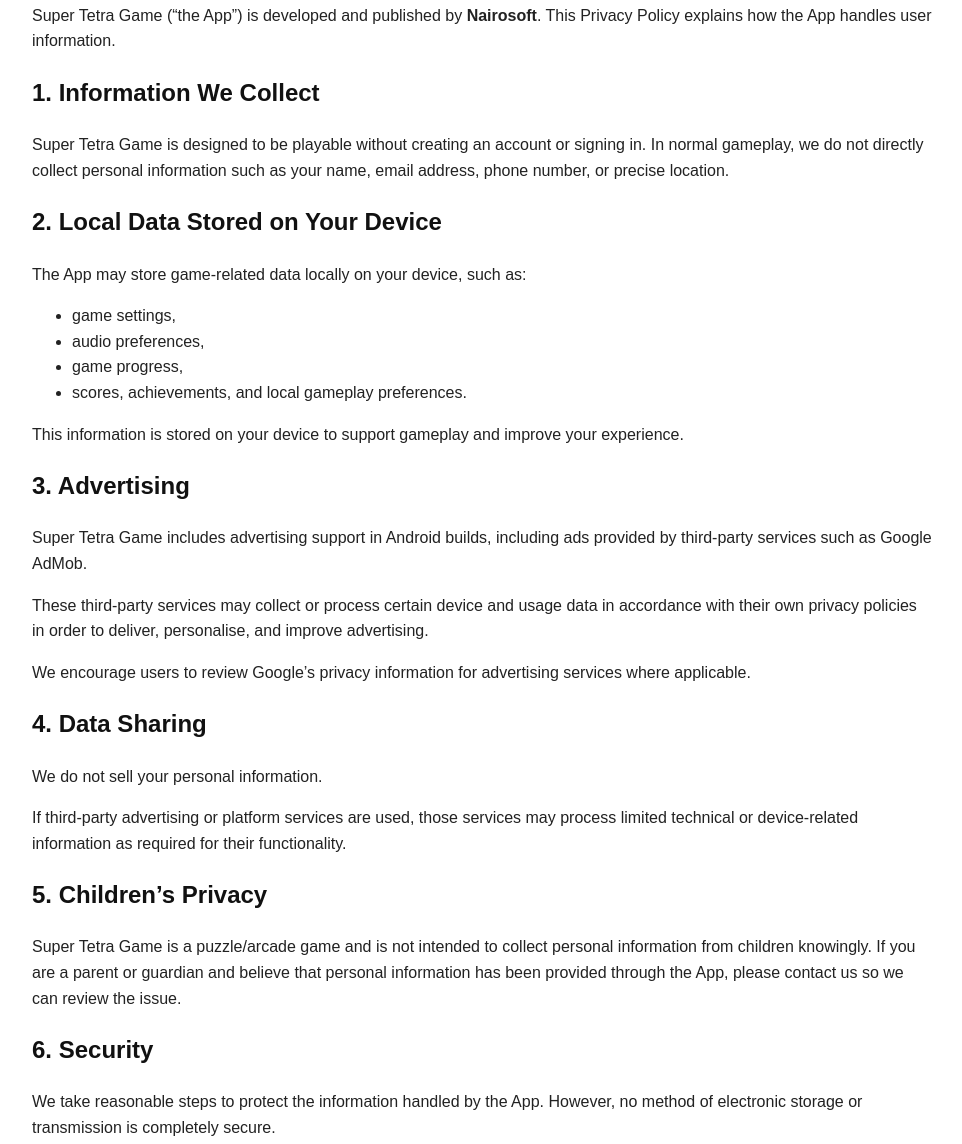
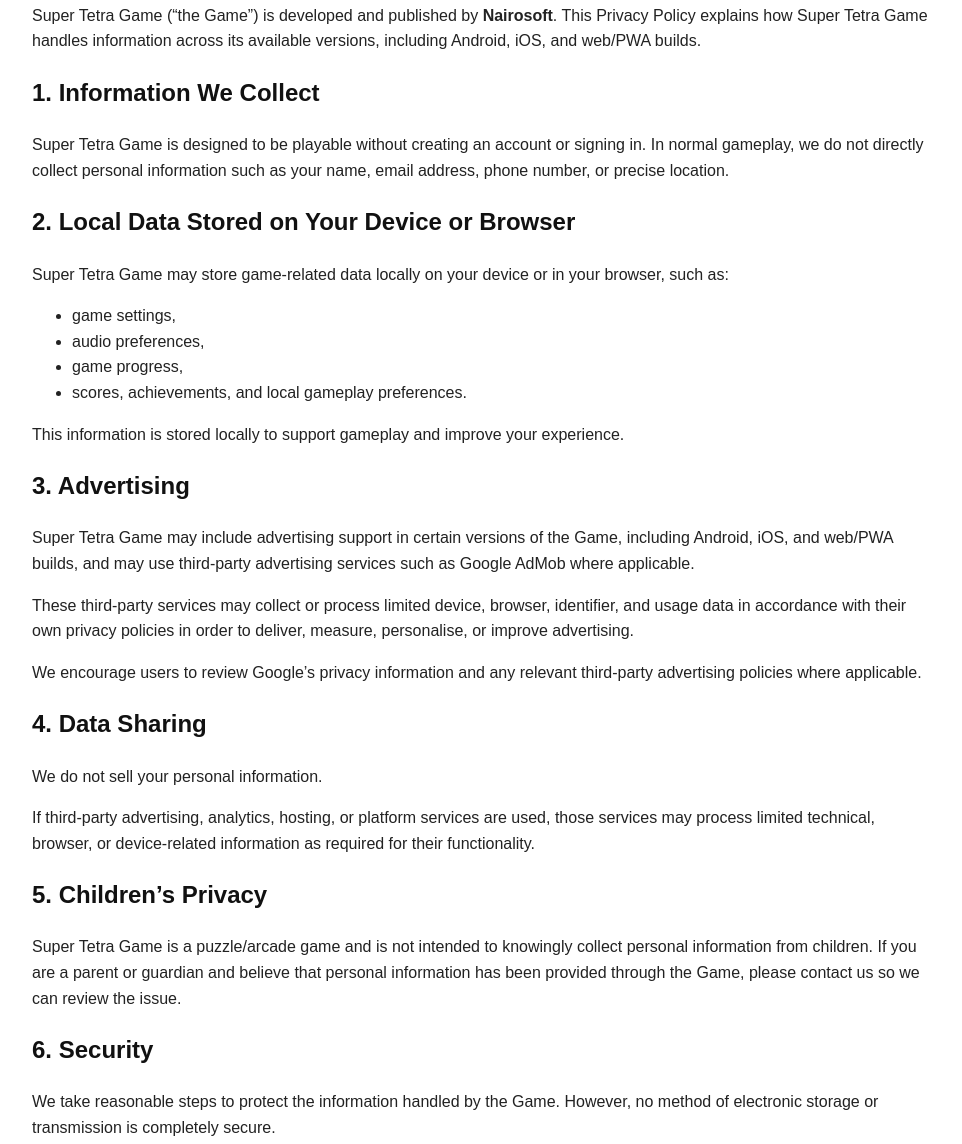
Before and after one commit to allanwenzs/Super-Tetra-Game, a plain HTML site: page index.html in a window 1280 px wide. Shown: the part 160-1304 px from the top of the page, without its empty margins (158-1120 px from the left). Drawn offline with Linux system fonts and the light colour scheme.

Commit message:
Revise Privacy Policy for Super Tetra Game
Updated the Privacy Policy for Super Tetra Game to clarify the handling of user information across different platforms and added details about data storage and advertising.

```diff
--- a/index.html
+++ b/index.html
@@ -38,8 +38,9 @@
   <p class="meta"><strong>Effective date:</strong> 14 March 2026</p>
 
   <p>
-    Super Tetra Game (“the App”) is developed and published by <strong>Nairosoft</strong>.
-    This Privacy Policy explains how the App handles user information.
+    Super Tetra Game (“the Game”) is developed and published by <strong>Nairosoft</strong>.
+    This Privacy Policy explains how Super Tetra Game handles information across its available versions,
+    including Android, iOS, and web/PWA builds.
   </p>
 
   <h2>1. Information We Collect</h2>
@@ -49,9 +50,9 @@
     email address, phone number, or precise location.
   </p>
 
-  <h2>2. Local Data Stored on Your Device</h2>
+  <h2>2. Local Data Stored on Your Device or Browser</h2>
   <p>
-    The App may store game-related data locally on your device, such as:
+    Super Tetra Game may store game-related data locally on your device or in your browser, such as:
   </p>
   <ul>
     <li>game settings,</li>
@@ -60,20 +61,23 @@
     <li>scores, achievements, and local gameplay preferences.</li>
   </ul>
   <p>
-    This information is stored on your device to support gameplay and improve your experience.
+    This information is stored locally to support gameplay and improve your experience.
   </p>
 
   <h2>3. Advertising</h2>
   <p>
-    Super Tetra Game includes advertising support in Android builds, including ads provided by
-    third-party services such as Google AdMob.
+    Super Tetra Game may include advertising support in certain versions of the Game,
+    including Android, iOS, and web/PWA builds, and may use third-party advertising services
+    such as Google AdMob where applicable.
   </p>
   <p>
-    These third-party services may collect or process certain device and usage data in accordance
-    with their own privacy policies in order to deliver, personalise, and improve advertising.
+    These third-party services may collect or process limited device, browser, identifier,
+    and usage data in accordance with their own privacy policies in order to deliver,
+    measure, personalise, or improve advertising.
   </p>
   <p>
-    We encourage users to review Google’s privacy information for advertising services where applicable.
+    We encourage users to review Google’s privacy information and any relevant third-party
+    advertising policies where applicable.
   </p>
 
   <h2>4. Data Sharing</h2>
@@ -81,34 +85,36 @@
     We do not sell your personal information.
   </p>
   <p>
-    If third-party advertising or platform services are used, those services may process limited
-    technical or device-related information as required for their functionality.
+    If third-party advertising, analytics, hosting, or platform services are used,
+    those services may process limited technical, browser, or device-related information
+    as required for their functionality.
   </p>
 
   <h2>5. Children’s Privacy</h2>
   <p>
-    Super Tetra Game is a puzzle/arcade game and is not intended to collect personal information
-    from children knowingly.
-    If you are a parent or guardian and believe that personal information has been provided through
-    the App, please contact us so we can review the issue.
+    Super Tetra Game is a puzzle/arcade game and is not intended to knowingly collect
+    personal information from children.
+    If you are a parent or guardian and believe that personal information has been provided
+    through the Game, please contact us so we can review the issue.
   </p>
 
   <h2>6. Security</h2>
   <p>
-    We take reasonable steps to protect the information handled by the App.
+    We take reasonable steps to protect the information handled by the Game.
     However, no method of electronic storage or transmission is completely secure.
   </p>
 
   <h2>7. Changes to This Privacy Policy</h2>
   <p>
     We may update this Privacy Policy from time to time.
-    Any updates will be posted on this page, and the updated version will become effective as of
-    the date shown at the top of this policy.
+    Any updates will be posted on this page, and the updated version will become effective
+    as of the date shown at the top of this policy.
   </p>
 
   <h2>8. Contact Us</h2>
   <p>
-    If you have any questions about this Privacy Policy or about Super Tetra Game, you can contact us at:
+    If you have any questions about this Privacy Policy or about Super Tetra Game,
+    you can contact us at:
   </p>
   <p>
     <strong>Email:</strong> <a href="mailto:support.stg@nairosoft.com">support.stg@nairosoft.com</a>
@@ -117,7 +123,8 @@
   <h2>9. Developer Information</h2>
   <p>
     Developer/Publisher: <strong>Nairosoft</strong><br />
-    App Name: <strong>Super Tetra Game</strong>
+    App Name: <strong>Super Tetra Game</strong><br />
+    Platforms: <strong>Android, iOS, Web/PWA</strong>
   </p>
 </body>
 </html>
```
